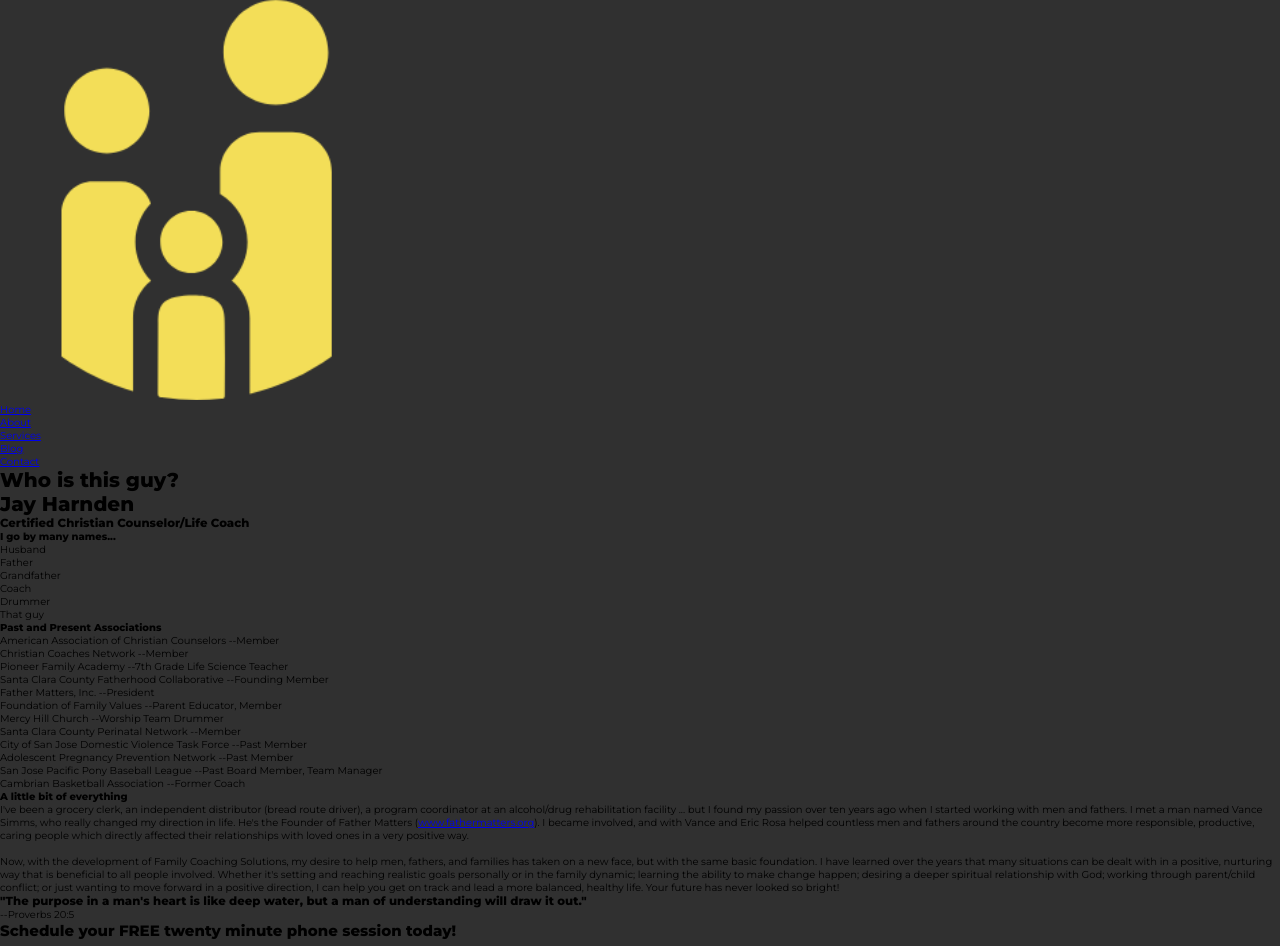
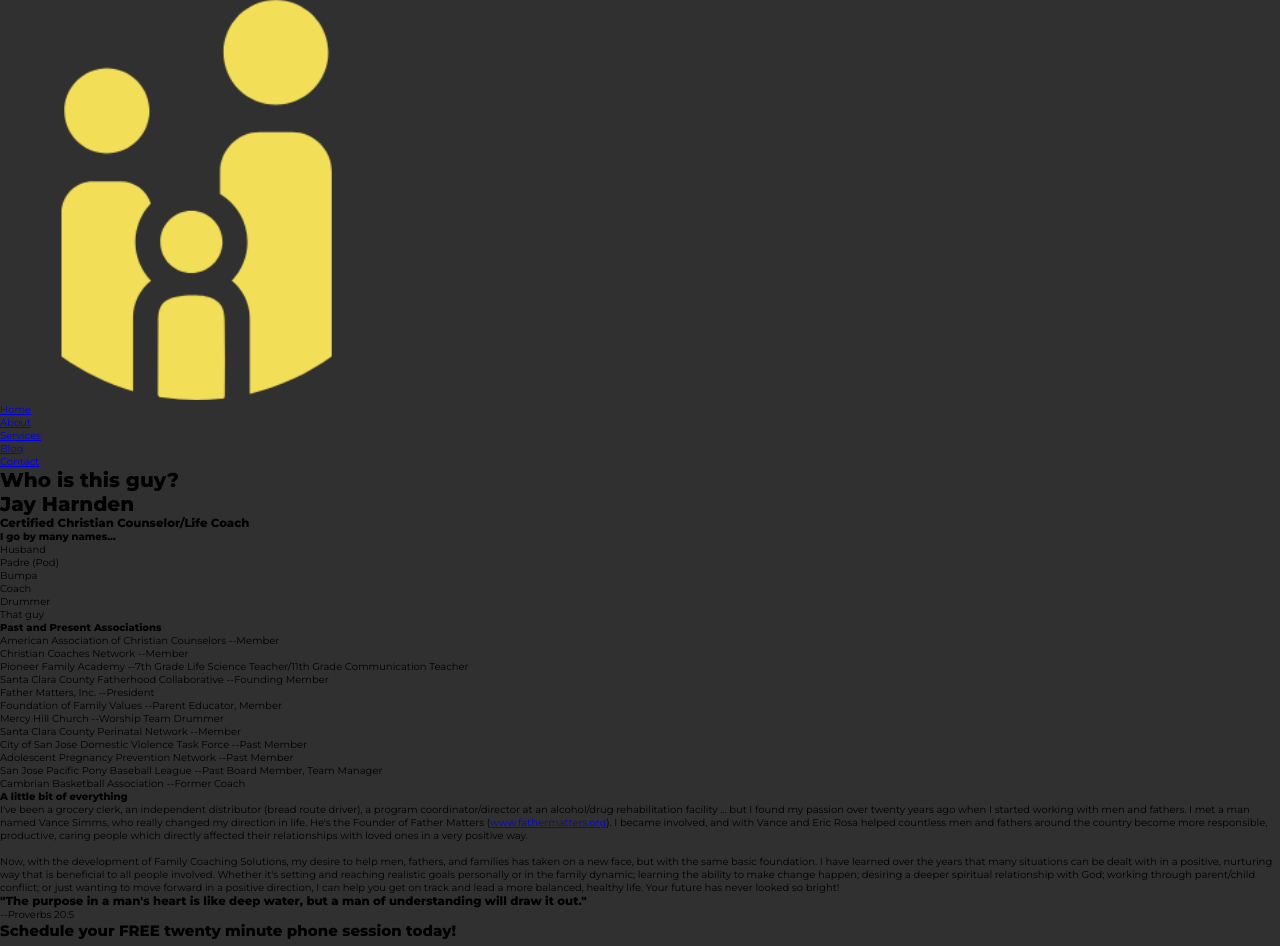
Before and after one commit to JaredAvila/family_coaching_solutions-react, a React app: page /about in a window 1280 px wide. Shown: the top 946 px of the page. Built offline with nearby package versions, Linux system fonts and the light colour scheme.

Commit message:
making adjustments

```diff
--- a/src/Components/AboutComp/AboutComp.js
+++ b/src/Components/AboutComp/AboutComp.js
@@ -38,8 +38,8 @@ class AboutComp extends Component {
             <h4 className={classes.NameTitle}>I go by many names...</h4>
             <ul className={classes.NameList}>
               <li>Husband</li>
-              <li>Father</li>
-              <li>Grandfather</li>
+              <li>Padre (Pod)</li>
+              <li>Bumpa</li>
               <li>Coach</li>
               <Waypoint onEnter={this.onLeftEnterHandler}>
                 <li>Drummer</li>
@@ -60,7 +60,7 @@ class AboutComp extends Component {
               </li>
               <li>
                 <span>Pioneer Family Academy</span> --7th Grade Life Science
-                Teacher
+                Teacher/11th Grade Communication Teacher
               </li>
               <li>
                 <span>Santa Clara County Fatherhood Collaborative</span>{" "}
@@ -105,11 +105,11 @@ class AboutComp extends Component {
             <h4 className={classes.NameTitle}>A little bit of everything</h4>
             <p className={classes.Para}>
               I've been a grocery clerk, an independent distributor (bread route
-              driver), a program coordinator at an alcohol/drug rehabilitation
-              facility ... but I found my passion over ten years ago when I
-              started working with men and fathers. I met a man named Vance
-              Simms, who really changed my direction in life. He's the Founder
-              of Father Matters (
+              driver), a program coordinator/director at an alcohol/drug
+              rehabilitation facility ... but I found my passion over twenty
+              years ago when I started working with men and fathers. I met a man
+              named Vance Simms, who really changed my direction in life. He's
+              the Founder of Father Matters (
               <a
                 href="www.fathermatters.org"
                 target="_blank"
--- a/src/Components/Payments/Payments.js
+++ b/src/Components/Payments/Payments.js
@@ -10,13 +10,14 @@ const Payments = () => {
         <div className={styles.PaymentInfo}>
           <p className={styles.Accepted}>I accept the following:</p>
           <ul>
-            <li>Credit Cards*</li>
+            <li>Cash</li>
             <li>Personal Checks</li>
             <li>Money Orders</li>
             <li>Cashiers Checks</li>
+            <li>Credit Cards</li>
           </ul>
           <p>
-            <em>*Credit Card Payments through PayPal</em>
+            <em>*Credit Card Payments through PayPal or Venmo</em>
           </p>
         </div>
         <div className={styles.Send}>
--- a/src/Components/ServicesComp/ServiceInfo/ServiceInfo.js
+++ b/src/Components/ServicesComp/ServiceInfo/ServiceInfo.js
@@ -69,12 +69,17 @@ class ServiceInfo extends Component {
           <div className={this.state.feesClasses.join(" ")}>
             <h3>Rates/Fees</h3>
             <ul className={styles.Rates}>
-              <li>1 hour - $105</li>
+              <li>1 hour - $125</li>
               <li>2 hours - $180</li>
               <li>3 hours - $250</li>
-              <li>4 hours - $300</li>
+              <li>4 hours - $375</li>
             </ul>
             <p className={styles.Para}>
+              <em>
+                *** I'm happy to discuss a sliding scale/payment plan in advance
+                of your first session.
+              </em>
+              <br />
               <em>
                 *** The multiple hourly rates are payable per month in advace,
                 or at the beginning of the first session
```
